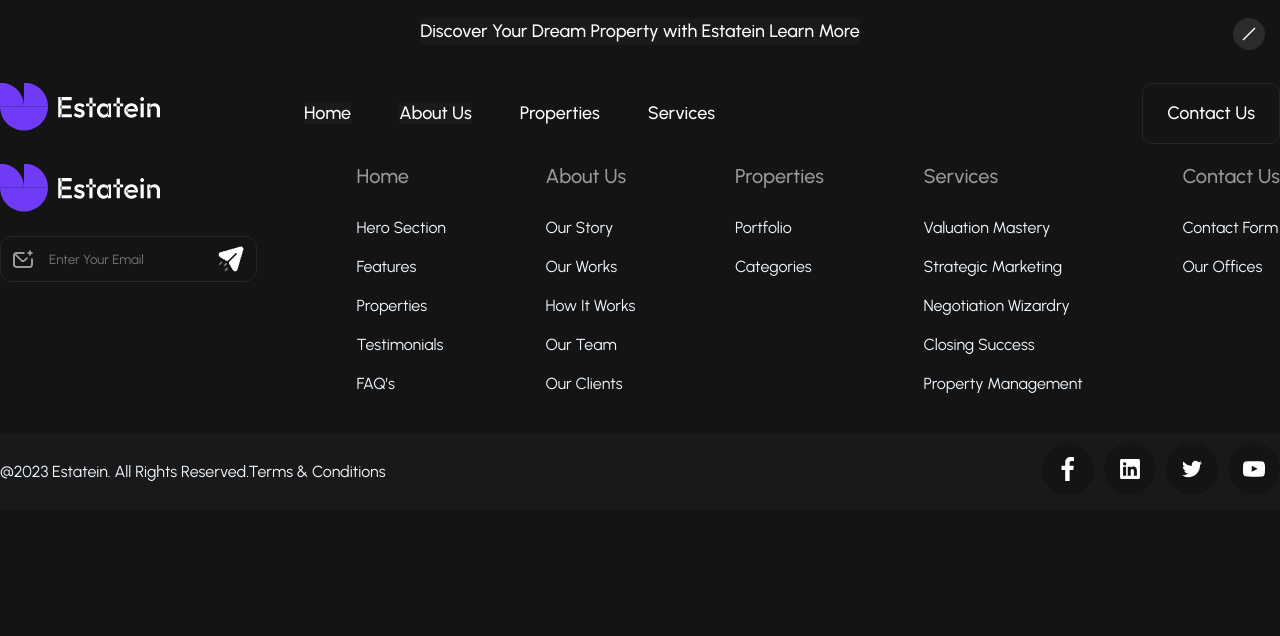
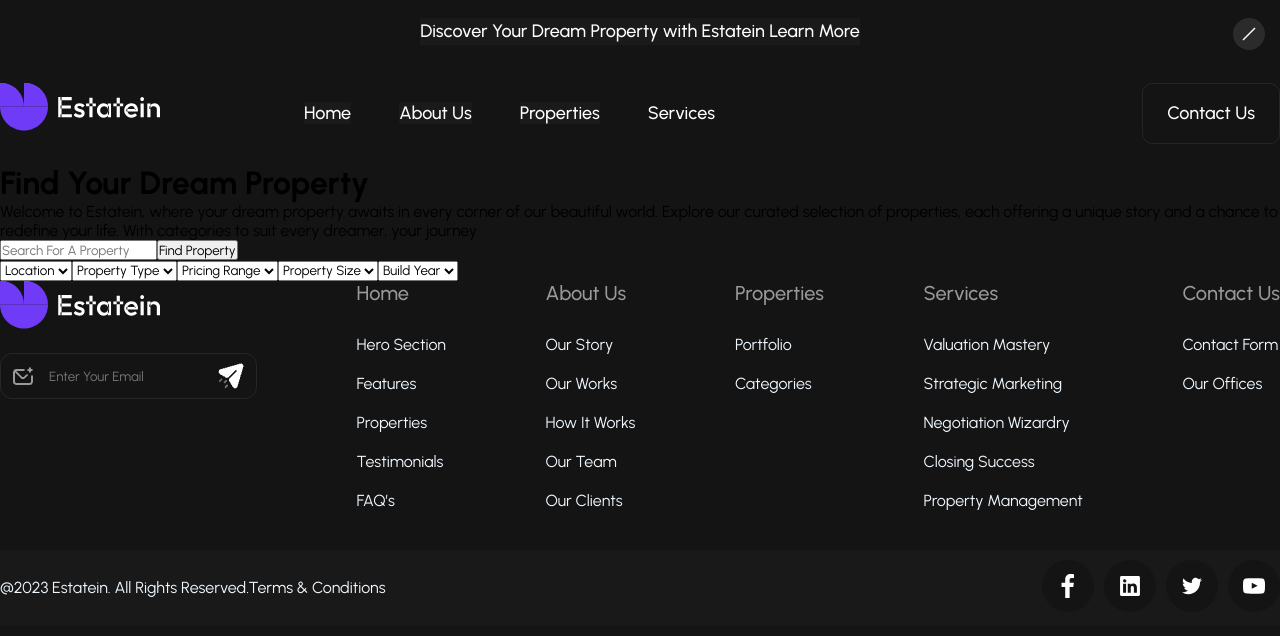
Before and after one commit to WebRegina/project, a React (Vite) app: page /properties in a window 1280 px wide. Shown: the top 636 px of the page. Built offline with nearby package versions, Linux system fonts and the light colour scheme.

Commit message:
30 april

```diff
--- a/src/App.css
+++ b/src/App.css
@@ -883,13 +883,14 @@ a {
   letter-spacing: 0%;
   text-align: left;
 }
-.clients {
+/* .clients {
   padding-top: 150px;
-}
+} */
 
 .clients-top {
   max-width: 1297px;
   padding-bottom: 80px;
+  padding-top: 100px;
 }
 .clients-top h2 {
   color: rgb(255, 255, 255);
@@ -913,6 +914,7 @@ a {
 .clients-bottom {
   display: flex;
   justify-content: space-between;
+  margin-bottom: 100px;
 }
 .clients-card {
   max-width: 773px;
@@ -1000,6 +1002,7 @@ border: 1px solid rgb(38, 38, 38);
 border-radius: 12px;
 padding: 25px;
 margin-top: 40px;
+
 }
 .clients-card-bottom  h6{
   color: rgb(153, 153, 153);
--- a/src/App.jsx
+++ b/src/App.jsx
@@ -8,6 +8,7 @@ import About from "./pages/About";
 
 import Footer from "./components/Footer";
 import { BrowserRouter,Routes,Route } from "react-router-dom";
+import Properties from "./pages/Properties";
 
 function App() {
   return (
@@ -16,7 +17,8 @@ function App() {
         <Header />
         <Routes>
           <Route index path="/" element={<Home />} />
-          <Route path="/about" element={<About/>} />
+          <Route path="/about" element={<About />} />
+          <Route path="/properties" element={<Properties/>} />
         </Routes>
         <Footer />
       </BrowserRouter>
--- a/src/components/Header.jsx
+++ b/src/components/Header.jsx
@@ -21,7 +21,9 @@ function Header() {
             <li>
               <Link to={"/about"}>About Us</Link>
             </li>
-            <li>Properties</li>
+            <li>
+              <Link to={"/properties"}> Properties</Link>
+            </li>
             <li>Services </li>
           </ul>
           <button>Contact Us</button>
--- a/src/pages/About.jsx
+++ b/src/pages/About.jsx
@@ -287,7 +287,7 @@ function About() {
         </div>
         <div className="clients-bottom">
           <Swiper
-            slidesPerView={1}
+            slidesPerView={2}
             spaceBetween={50}
             pagination={{
               dynamicBullets: true,
--- a/src/pages/Properties.jsx
+++ b/src/pages/Properties.jsx
@@ -1,7 +1,47 @@
 import React from "react";
 
 function Properties() {
-  return <div>Properties</div>;
+  return (
+    <>
+      <div className="home-property container">
+        <h1>Find Your Dream Property</h1>
+        <p>
+          Welcome to Estatein, where your dream property awaits in every corner
+          of our beautiful world. Explore our curated selection of properties,
+          each offering a unique story and a chance to redefine your life. With
+          categories to suit every dreamer, your journey{" "}
+        </p>
+      </div>
+      <div className="sup-box">
+        <div className="search">
+          <input type="text" placeholder="Search For A Property" />
+          <button>Find Property</button>
+        </div>
+        <div className="property-box">
+          <select name="" id="">
+            <option value="Location">Location</option>
+            <option value="Location">Location</option>
+          </select>
+          <select name="" id="">
+            <option value="Property Type">Property Type</option>
+            <option value="Property Type">Property Type</option>
+          </select>
+          <select name="" id="">
+            <option value="Pricing Range">Pricing Range</option>
+            <option value="Pricing Range">Pricing Range</option>
+          </select>
+          <select name="" id="">
+            <option value="Property Size">Property Size</option>
+            <option value="Property Size">Property Size</option>
+          </select>
+          <select name="" id="">
+            <option value="Build Year">Build Year</option>
+            <option value="Build Year">Build Year</option>
+          </select>
+        </div>
+      </div>
+    </>
+  );
 }
 
 export default Properties;
```
